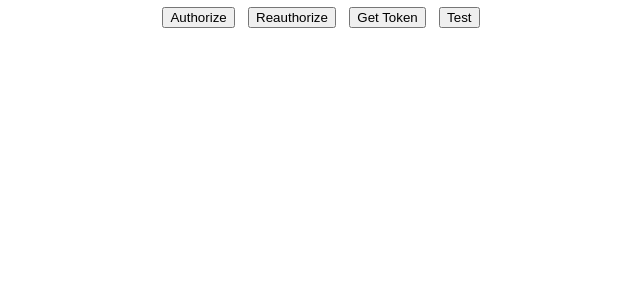
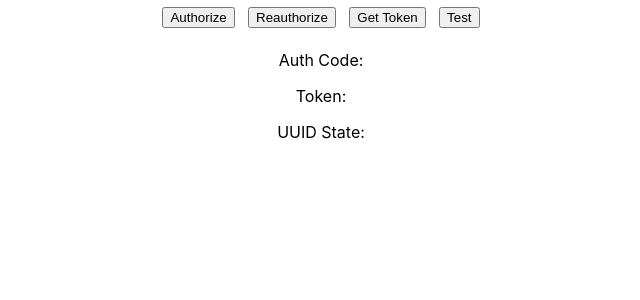
Before and after one commit to persinac/bungo-redirect, a React (Create React App) app: page / in a window 1280 px wide. Shown: the top 300 px of the page, without its empty margins (319-959 px from the left). Built offline with nearby package versions, Linux system fonts and the light colour scheme.

Commit message:
moar stuff

```diff
--- a/src/bungo.js
+++ b/src/bungo.js
@@ -54,19 +54,21 @@ const UserInput = () => {
     }
 
     const getToken = async () => {
-        const res = await axios.post('https://www.bungie.net/platform/app/oauth/token/')
-        // set headers
-        // - X-API-KEY -> <api_key>
-        // - content-type -> application/x-www-form-urlencoded
-
-        /*
-        Body:
-            client_id: 39340
-            grant_type: authorization_code
-            code: auth_code
-         */
-        let hintArray = [];
-        res.data.map((a) => hintArray.push(a.name))
+        const res = await axios.post(
+            'https://www.bungie.net/platform/app/oauth/token/',
+            {
+                client_id: 39340,
+                grant_type: 'authorization_code',
+                code: authCode
+            },
+            {
+                headers: {
+                    'X-API-KEY': '',
+                    'content-type': 'application/x-www-form-urlencoded'
+                }
+            }
+        )
+        console.log(res);
     }
 
     return (
@@ -76,10 +78,15 @@ const UserInput = () => {
             <ButtonComponent onClickFunction={getToken} label={"Get Token"}/>
             <ButtonComponent onClickFunction={testing} label={"Test"}/>
             <div>
-                {authCode}
-            </div>
-            <div>
-                {uuidState}
+                <p>
+                    Auth Code: {authCode}
+                </p>
+                <p>
+                    Token: {authCode}
+                </p>
+                <p>
+                    UUID State: {uuidState}
+                </p>
             </div>
         </div>
     )
```
